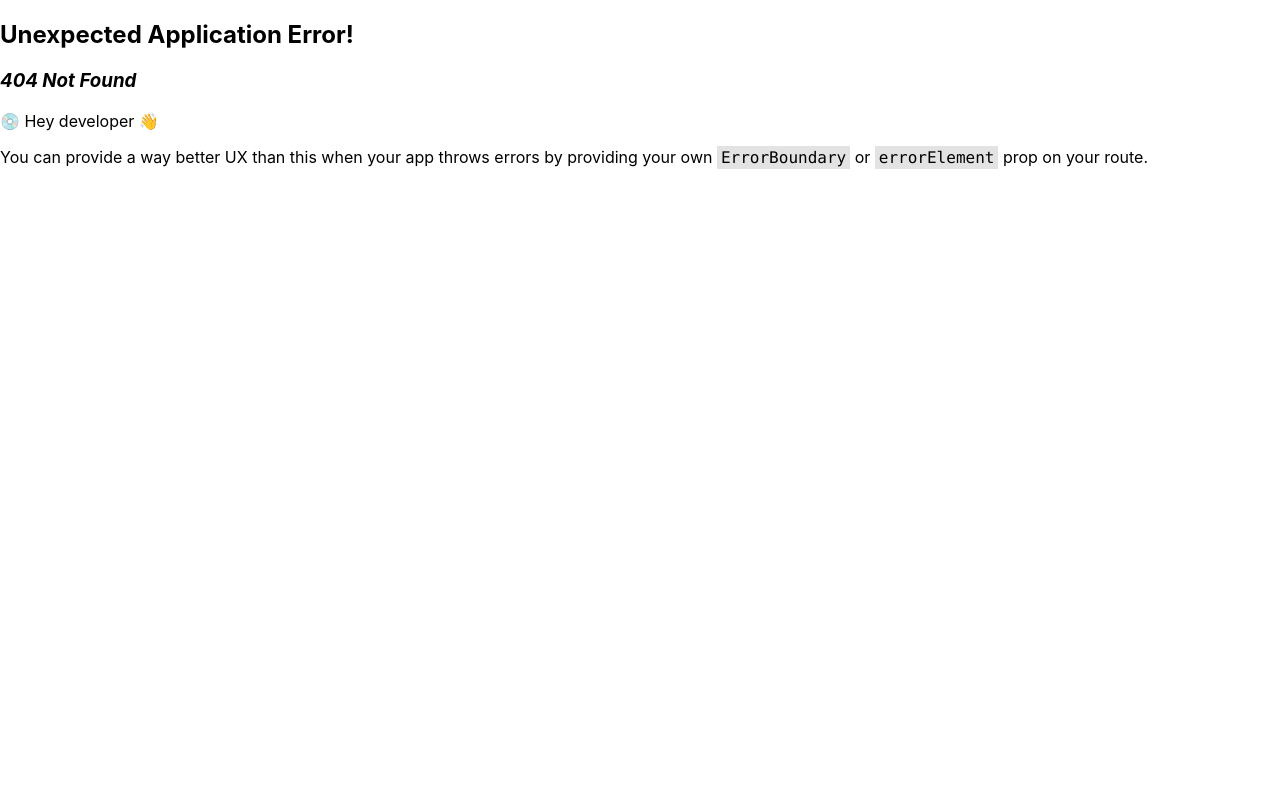
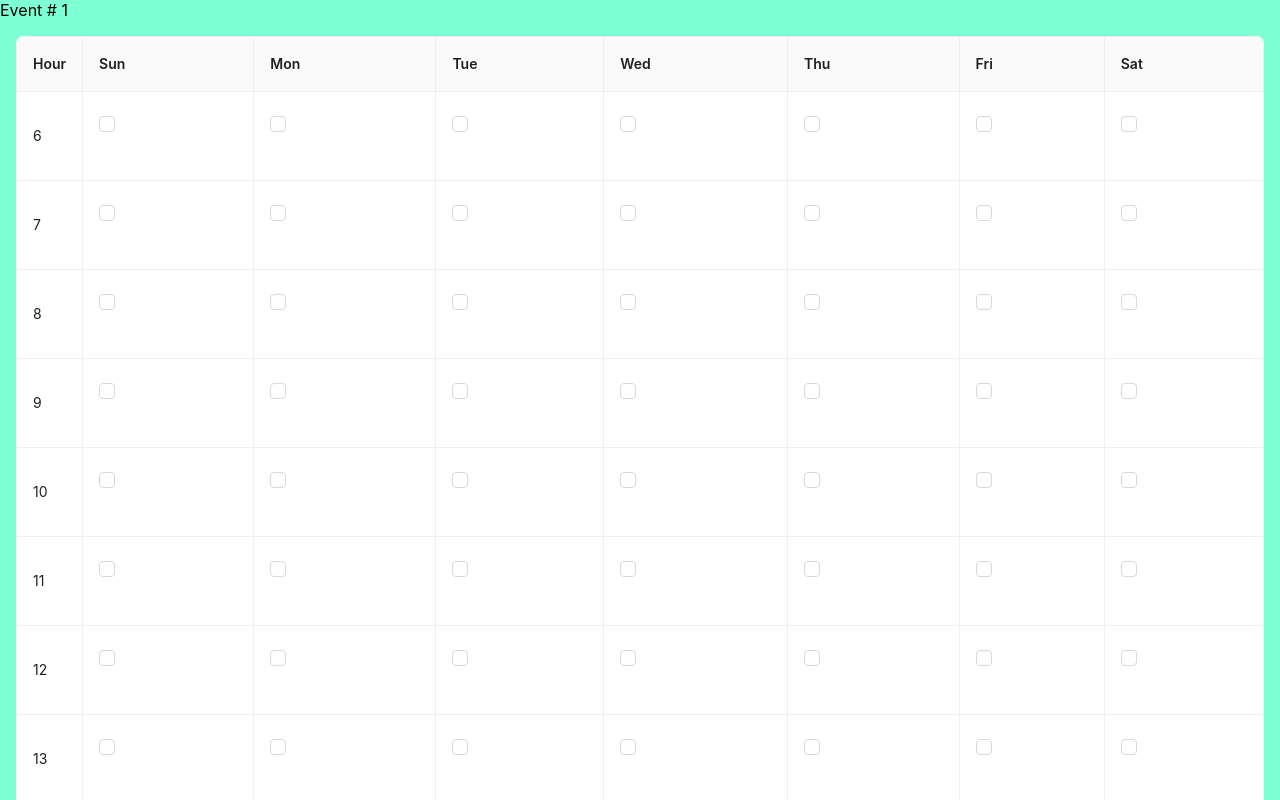
Before and after one commit to ph98/timie-app, a React (Create React App) app: page /events/1 in a window 1280 px wide. Before the commit this address had no page. Shown: the top 800 px of the page. Built offline with nearby package versions, Linux system fonts and the light colour scheme.

Commit message:
add single event table

```diff
--- /dev/null
+++ b/src/pages/event/event.tsx
@@ -0,0 +1,57 @@
+import { Button, Checkbox, Col, Form, Row, Table } from "antd";
+import { useParams } from "react-router-dom";
+import dayjs from "dayjs";
+
+import "./styles.scss";
+
+const weekdays = [...Array(7).keys()].map((i) => dayjs().startOf("week").add(i, "day"));
+const hours = [...Array(18).keys()].map((i) => i + 6);
+
+const columns = [
+  {
+    title: "Hour",
+    dataIndex: "id",
+    width: 50,
+  },
+  ...weekdays.map((weekday) => ({
+    render: (hour: number) => <Form.Item name={`${weekday.day()}-${hour}`} valuePropName='checked'><Checkbox /></Form.Item>,
+    dataIndex: 'id',
+    title: weekday.format("ddd"),
+  })),
+];
+
+
+const EventPage = () => {
+  const { id } = useParams();
+
+  return (
+    <div className="event-page">
+      <header>Event # {id}</header>
+      <Form onFinish={e=>{
+        console.log('e :>> ', e);
+      }}>
+        <Row>
+          <Col className="table-col">
+            <Table
+              className="event-table"
+              pagination={false}
+              rowKey="id"
+              columns={columns}
+              dataSource={hours.map((hour) => ({
+                id: hour,
+              }))}
+              bordered
+            />
+          </Col>
+        </Row>
+        <Row>
+          <Form.Item>
+            <Button type="primary" htmlType="submit">Submit</Button>
+          </Form.Item>
+        </Row>
+      </Form>
+    </div>
+  );
+};
+
+export default EventPage;
--- /dev/null
+++ b/src/pages/event/styles.scss
@@ -0,0 +1,13 @@
+.event-page{
+    background-color: aquamarine;
+    min-height: 100vh;
+    .header{
+        justify-content: space-between;
+        padding: 1rem;
+    }
+
+    .table-col{
+        padding:1rem;
+        width: 100%;
+    }
+}
--- a/tsconfig.json
+++ b/tsconfig.json
@@ -1,6 +1,6 @@
 {
   "compilerOptions": {
-    "target": "es5",
+    "target": "es6",
     "lib": [
       "dom",
       "dom.iterable",
```
Also changed, not shown: src/App.tsx (+7 -0 lines).
